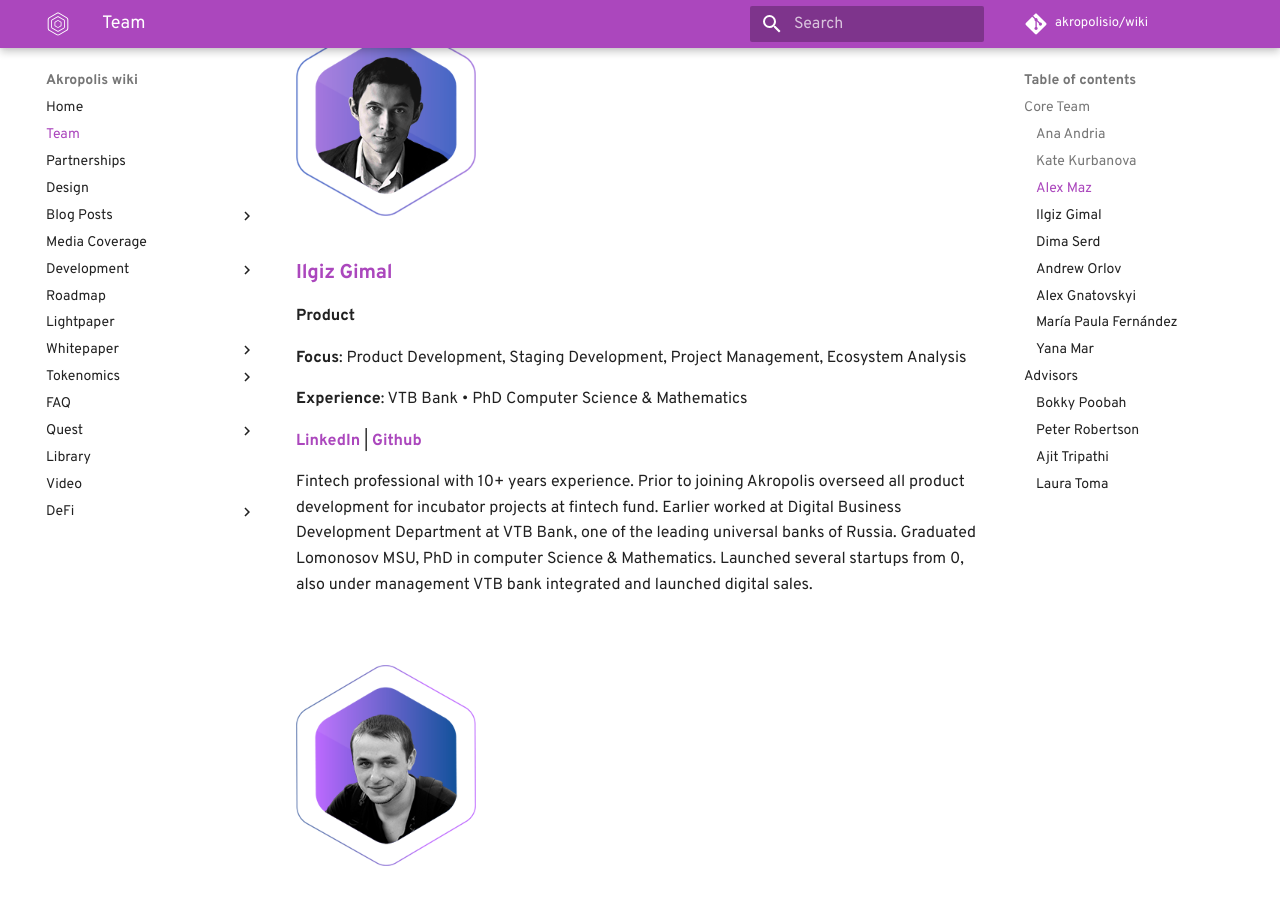
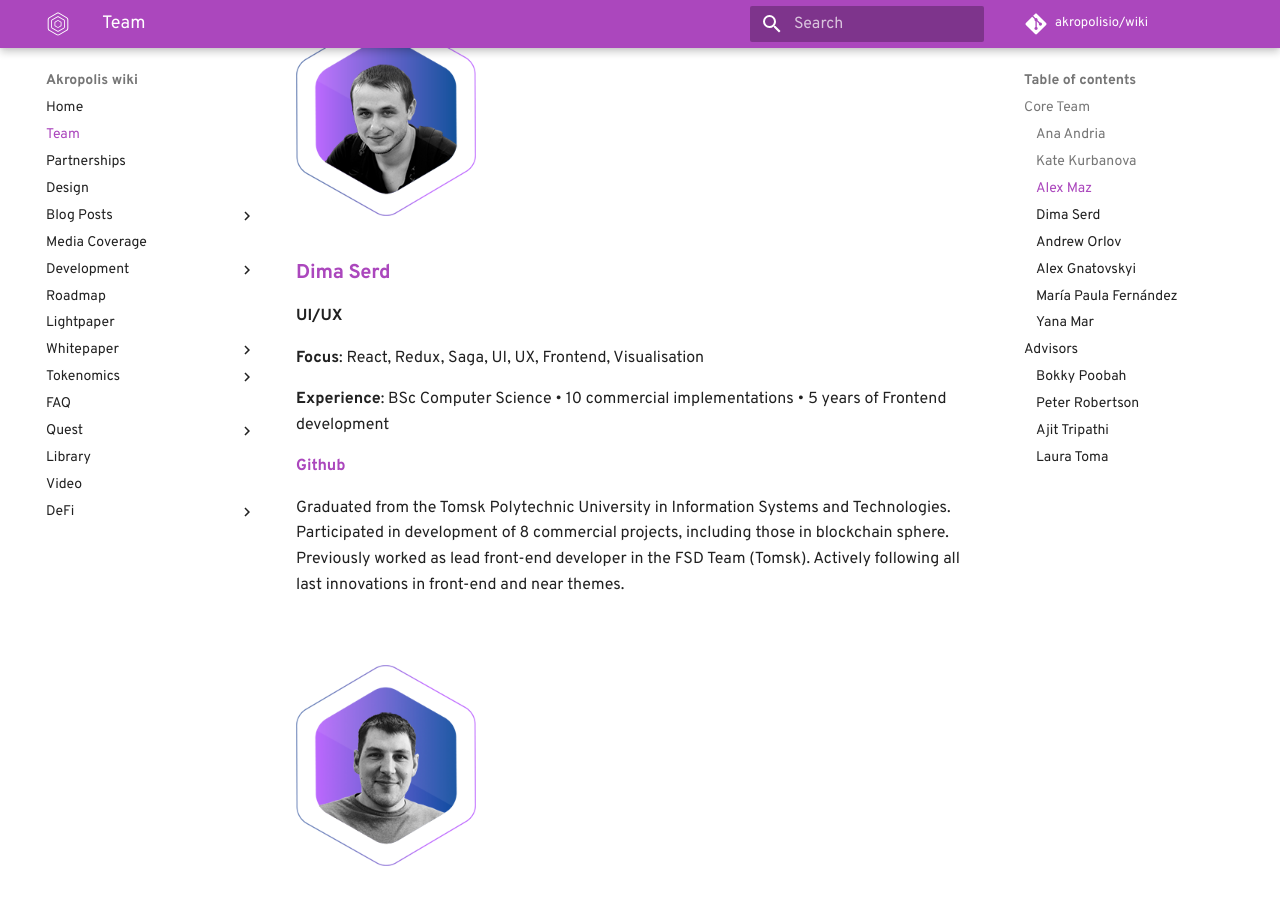
Before and after one commit to kaonone/wiki, an MkDocs documentation site: the page built from docs/team.md, in a window 1280 px wide and 900 px high, scrolled down 2396 px. Built offline with MkDocs 1.6.1 and Material for MkDocs 9.7.7, drawn with Linux system fonts in a browser that asks for light colours; some web fonts are replaced; comment, search, counter and statistics services are not loaded; old or Windows-style settings are respelled for this version of MkDocs.

Commit message:
Ilgiz removed

```diff
--- a/docs/team.md
+++ b/docs/team.md
@@ -55,26 +55,6 @@
 Blockchain engineer, educator and a co-founder of St.Petersburg Ethereum meetup, Alex graduated with BSc Applied Mathematics and Computing Sciences and is a PhD (cand.) Machine Learning.
 He has 16 scientific publications focussing on natural language recognition and 10 commercially implemented applications to his name.
 Alex has both shipped product in fintech, banking, and gaming, and is passionate about educating the new generation of blockchain developers.
-
-</br>
-</br>
-<img src="/images/team/ilgiz@2x.png" width="180" alt="drawing" />
-
-
-### [**Ilgiz Gimal**](https://ru.linkedin.com/in/ilgiz-gimaltdinov-8bbba411)
-
-
-**Product**
-
-**Focus**: Product Development, Staging Development, Project Management, Ecosystem Analysis
-
-**Experience**: VTB Bank • PhD Computer Science & Mathematics
-
-[**LinkedIn**](https://ru.linkedin.com/in/ilgiz-gimaltdinov-8bbba411) | [**Github**](https://github.com/apeir99n)
-
-Fintech professional with 10+ years experience. Prior to joining Akropolis overseed all product development for incubator projects at fintech fund. Earlier worked at Digital Business Development Department at VTB Bank, one of the leading universal banks of Russia. Graduated Lomonosov MSU, PhD in computer Science & Mathematics. Launched several startups from 0, also under management VTB bank integrated and launched digital sales.
-
-
 
 </br>
 </br>
```
